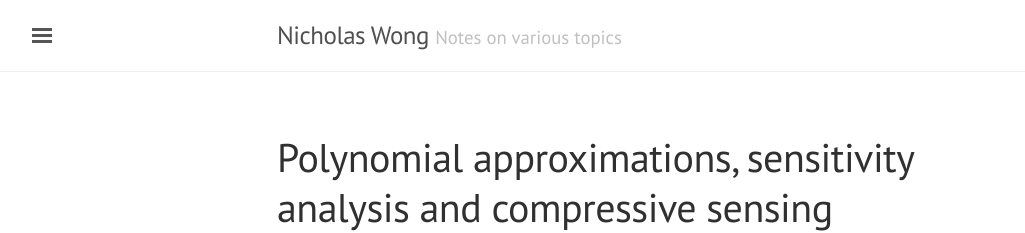
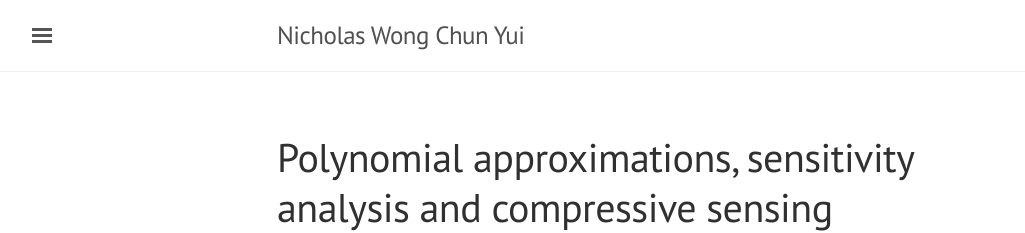
Before and after one commit to ncywong/ncywong, a Jekyll site: the page built from index.html, in a window 1280 px wide and 900 px high. Shown: the top 233 px of the window, without its empty margins (3-1028 px from the left). Built offline with Jekyll 4.4.1, drawn with Linux system fonts in a browser that asks for light colours; formulas are drawn with MathJax 3; the list of posts is cut into pages by our own code.

Commit message:
change name

```diff
--- a/_config.yml
+++ b/_config.yml
@@ -4,8 +4,8 @@
 permalink:           pretty
 
 # Setup
-title:               Nicholas Wong
-tagline:             'Notes on various topics'
+title:               Nicholas Wong Chun Yui
+tagline:             ''
 description:         ''
 url:
 baseurl:             ''
```
